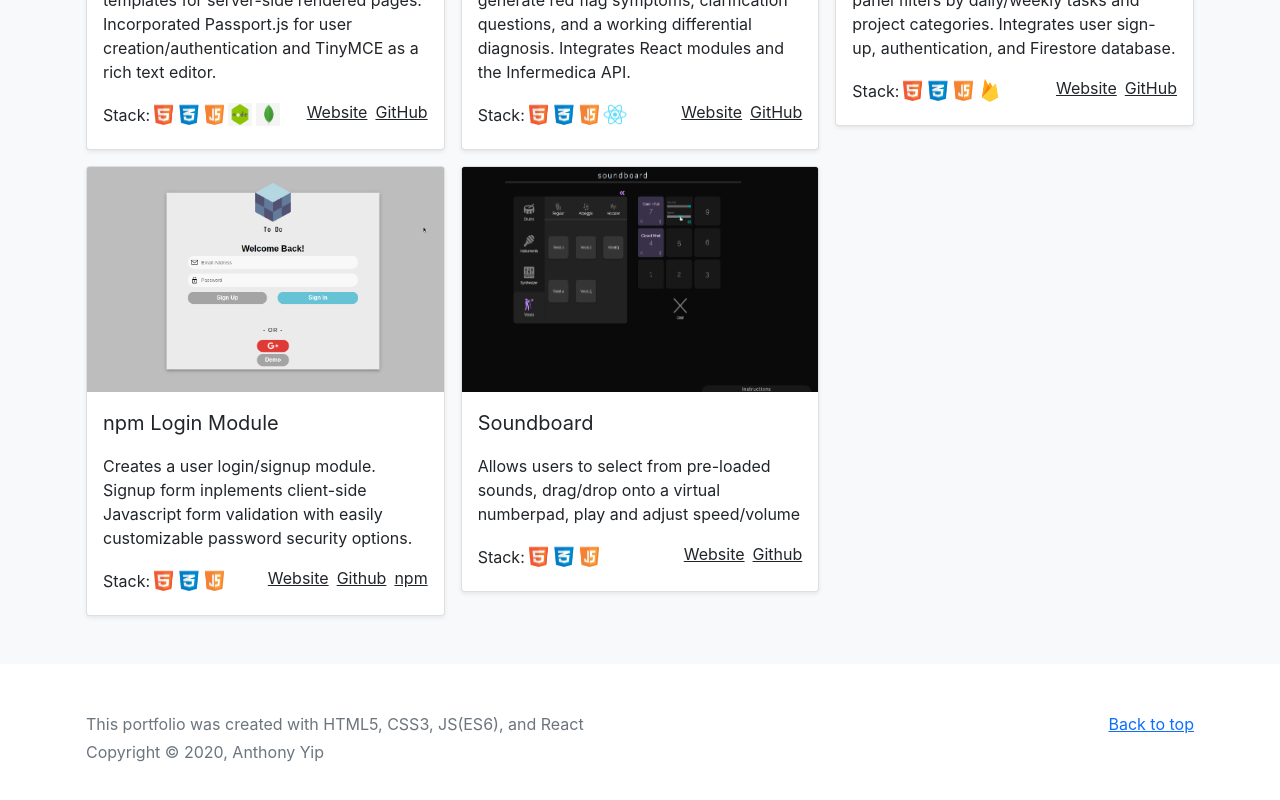
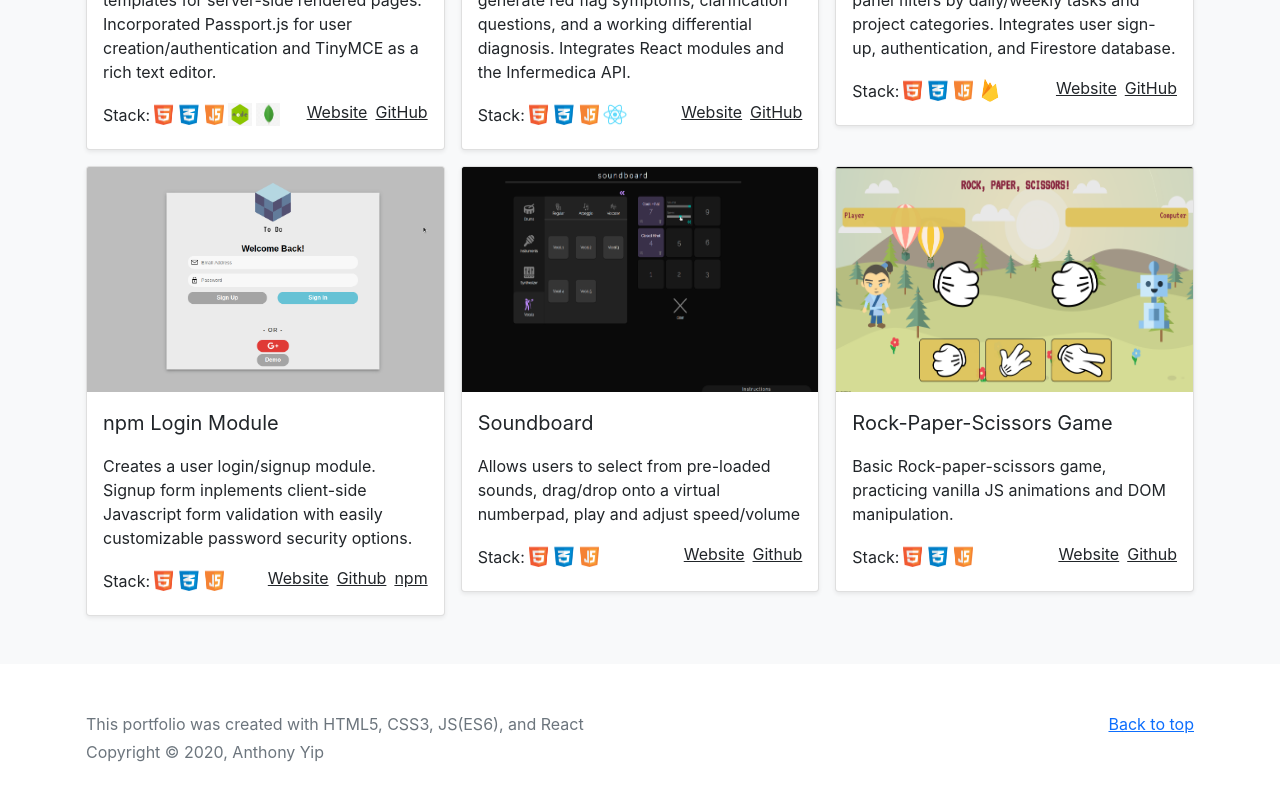
Before and after one commit to YipAnthony/portfolio, a React (Create React App) app: page / in a window 1280 px wide. Shown: the part 756-1556 px from the top of the page. Built offline with nearby package versions, Linux system fonts and the light colour scheme.

Commit message:
add old RPS project

```diff
--- a/src/Projects.js
+++ b/src/Projects.js
@@ -176,6 +176,33 @@ export default function Projects() {
                             </div>
                         </div>
 
+                        <div className="col">
+                            <div className="card shadow-sm">
+                                <img id="cardCoverImage" className="bd-placeholder-img card-img-top" height="225" src="./images/rps1.png" alt="RPS game"/>
+                                <img className="bd-placeholder-img card-img-top" height="225" src="./images/rps1.png" alt="RPS game"/>
+                                <div className="card-body">
+                                    <p className="card-text lead">
+                                        <strong>Rock-Paper-Scissors Game</strong>
+                                    </p>
+                                    <p className="card-text">Basic Rock-paper-scissors game, practicing vanilla JS animations and DOM manipulation.</p>
+                                    <p className="card-text">Stack:
+                                            <img className="card-text mb-2 ml-1" src="images/stack.png" alt="JS, CSS, HTML" width="70" height="25"/>
+                                            <span className="btn-group float-right">
+
+                                                <a className="d-md-inline-block" href="https://yipanthony.github.io/rockPaperScissors/" target="_blank" rel="noopener noreferrer">
+                                                    Website
+                                                </a>
+
+                                                <a className="d-md-inline-block ml-2" href="https://github.com/YipAnthony/rockPaperScissors/" target="_blank" rel="noopener noreferrer">
+                                                    Github
+                                                </a>
+                                            </span>
+                                    </p>
+
+                                </div>
+                            </div>
+                        </div>
+
                     </div>
                 </div>
             </div>
```
Also changed, not shown: public/images/rps1.png (added), 9 other files (tests, documents, lock files or other folders).
